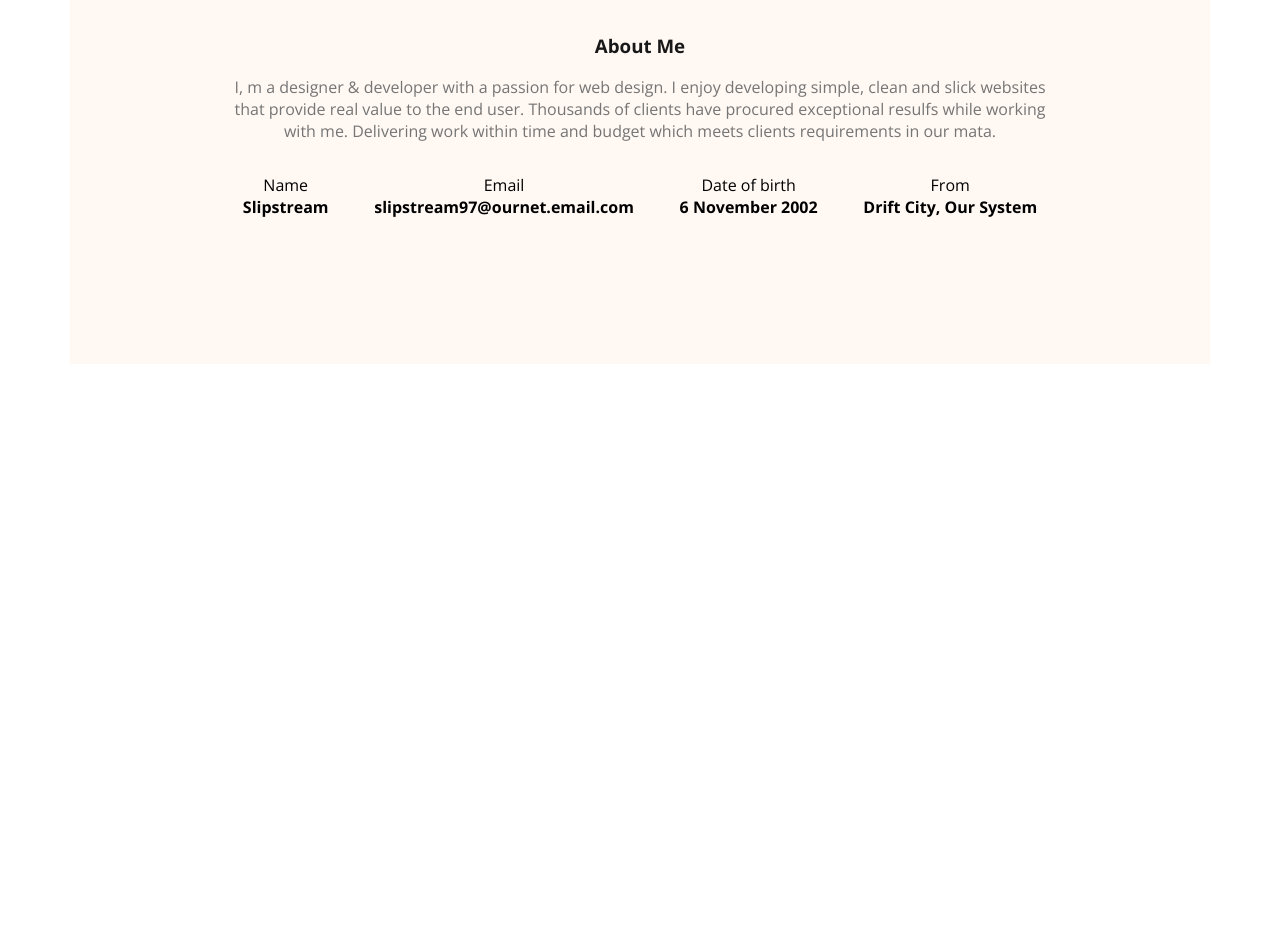
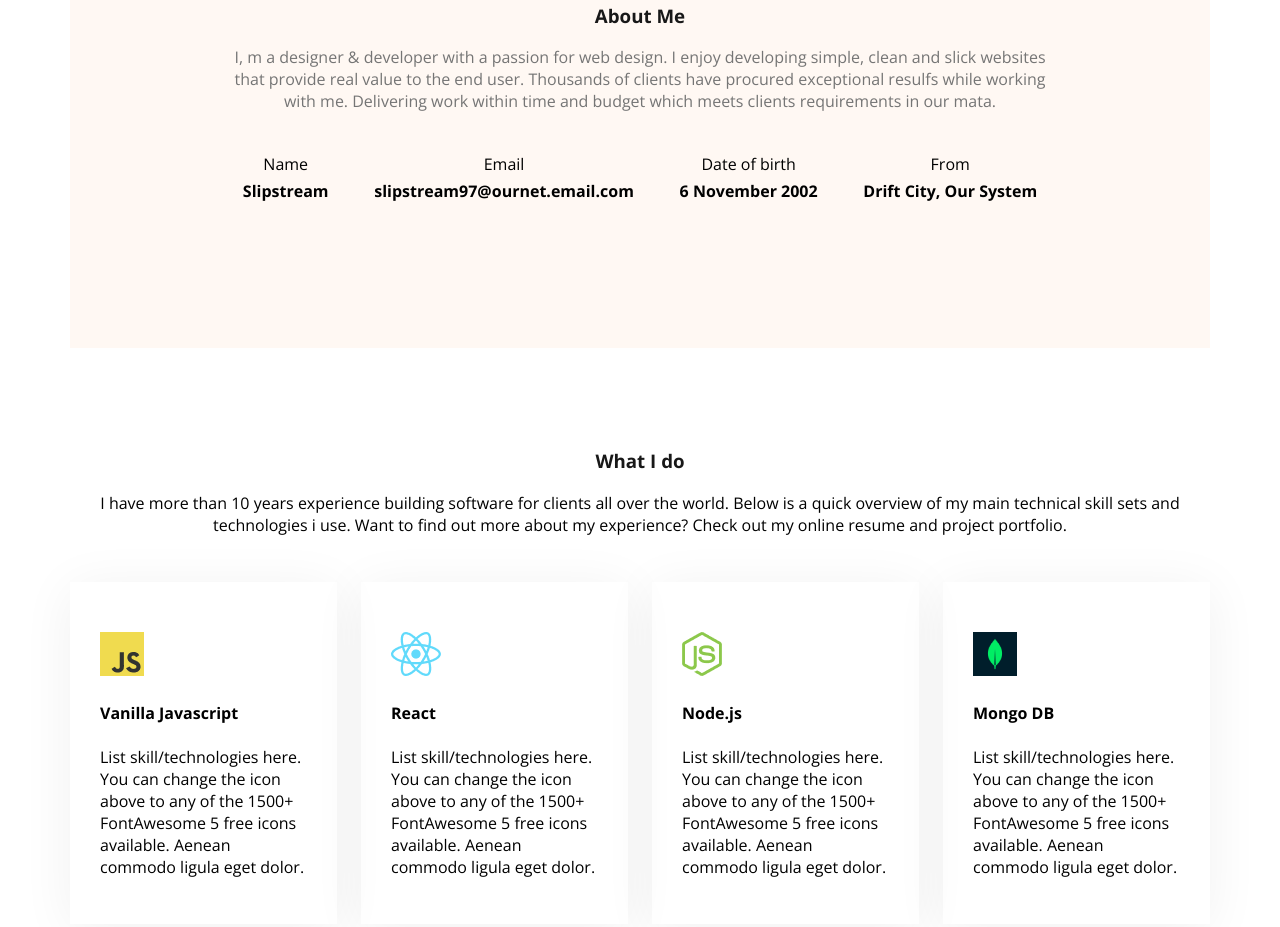
Before and after one commit to moon200218/web-dev-portfolio, a plain HTML site: page index.html in a window 1280 px wide. Shown: the part 1034-1961 px from the top of the page. Before the commit the page ends 1406 px from the top, so only its background shows below. Drawn offline with nearby package versions, Linux system fonts and the light colour scheme.

Commit message:
added skill section

```diff
--- a/index.html
+++ b/index.html
@@ -40,7 +40,7 @@
     <main>
         <section class="about secondary-bg">
             <h3 class="section-title">About Me</h3>
-            <p class="scetion-desc dark3">I, m a designer & developer with a passion for web design. I enjoy developing
+            <p class="section-desc dark3">I, m a designer & developer with a passion for web design. I enjoy developing
                 simple, clean and slick websites that provide real value to the end user. Thousands of clients have
                 procured exceptional resulfs while working with me. Delivering work within time and budget which meets
                 clients requirements in our mata.</p>
@@ -71,6 +71,46 @@
 
         </section>
 
+        <section class="skills">
+            <h3 class="section-title text-center">What I do</h3>
+            <p class="section-desc text-center">I have more than 10 years experience building software for clients all
+                over the world. Below is a quick overview of my main technical skill sets and technologies i use. Want
+                to find out more about my experience? Check out my online resume and project portfolio.</p>
+            <div class="skills-container">
+                <div class="skill">
+                    <img src="images/icons/js.png" alt="">
+                    <h4 class="skill-title">Vanilla Javascript</h4>
+                    <p class="skill-desc">List skill/technologies here. You can change the icon above to any of the
+                        1500+ FontAwesome 5 free icons available. Aenean commodo ligula eget dolor.</p>
+                </div>
+                <div class="skill">
+                    <img src="images/icons/react.png" alt="">
+                    <h4 class="skill-title">React</h4>
+                    <p class="skill-desc">List skill/technologies here. You can change the icon above to any of the
+                        1500+ FontAwesome 5 free icons available. Aenean commodo ligula eget dolor.</p>
+                </div>
+                <div class="skill">
+                    <img src="images/icons/nodejs.png" alt="">
+                    <h4 class="skill-title">Node.js</h4>
+                    <p class="skill-desc">List skill/technologies here. You can change the icon above to any of the
+                        1500+ FontAwesome 5 free icons available. Aenean commodo ligula eget dolor.</p>
+                </div>
+                <div class="skill">
+                    <img src="images/icons/mongo.png" alt="">
+                    <h4 class="skill-title">Mongo DB</h4>
+                    <p class="skill-desc">List skill/technologies here. You can change the icon above to any of the
+                        1500+ FontAwesome 5 free icons available. Aenean commodo ligula eget dolor.</p>
+                </div>
+
+            </div>
+
+
+
+
+        </section>
+
+
+
         <head>
 
         </head>
--- a/styles/portfolio.css
+++ b/styles/portfolio.css
@@ -43,7 +43,12 @@
 
 .section-desc {
     font-size: 18;
+    /* margin-bottom: 0; */
 
+}
+
+.text-center{
+    text-align: center;
 }
 
 
@@ -138,7 +143,7 @@ main {
 /* about styles */
 .about {
     padding: 130px 150px 130px 150px;
-    margin-top: 130px;
+    margin-top: 100px;
     text-align: center;
 }
 .items-section{
@@ -149,7 +154,8 @@ main {
 
 .item-title{
     font-size: 20;
-    margin-bottom: 0;
+    margin-top: 25px;
+    margin-bottom: 5px;
 }
 
 .item-desc{
@@ -157,3 +163,19 @@ main {
     font-weight: bold;
     margin-top: 0;
 }
+
+/* skills */
+.skills{
+    margin-top: 100px;
+}
+.skills-container{
+    display: flex;
+    gap: 24px;
+    margin-top: 0;
+}
+.skill{
+    margin-top: 30px;
+    padding: 50px 30px 30px 30px;
+    box-shadow: 0px 6px 50px rgba(0, 0, 0, 0.06);
+
+}
```
